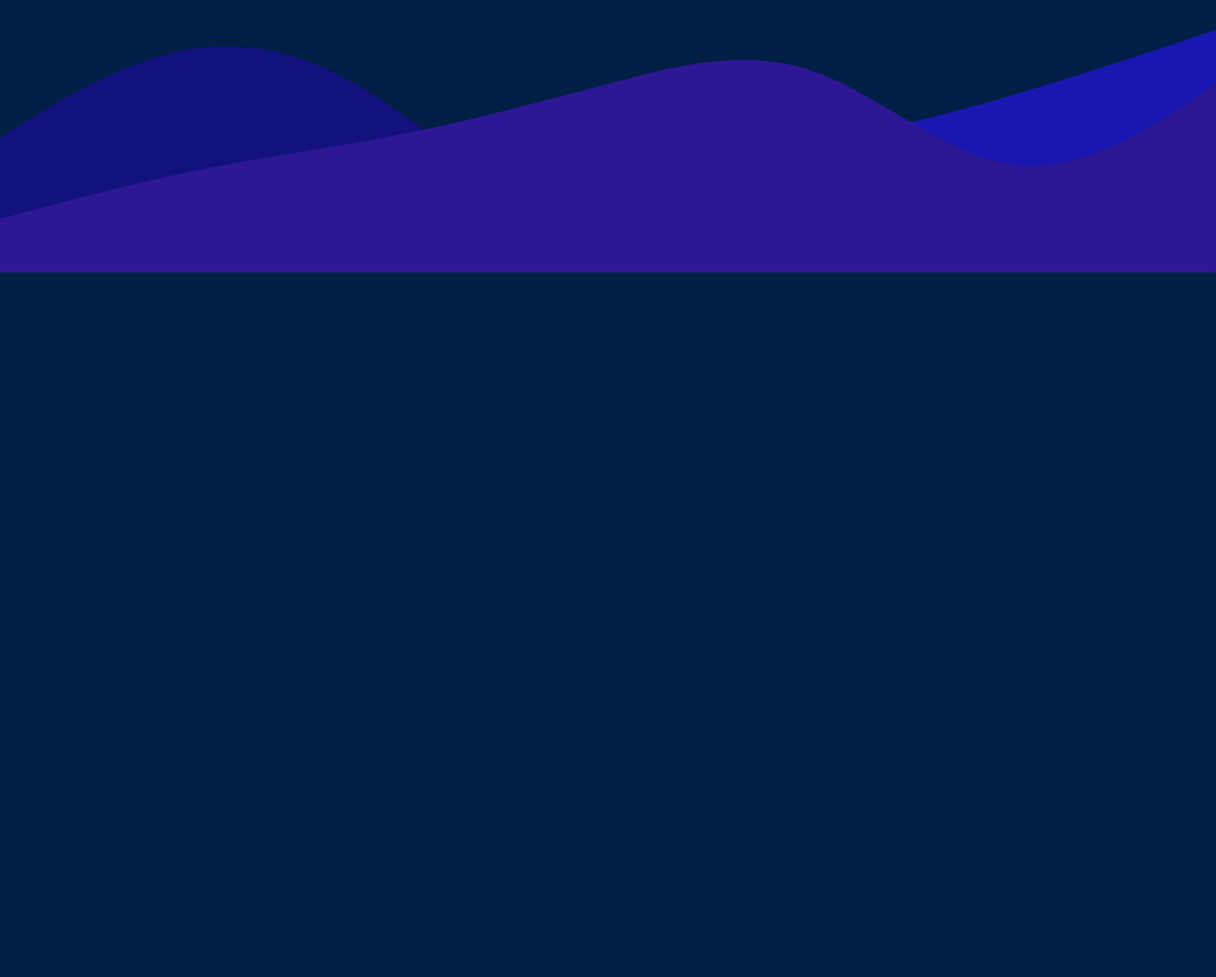
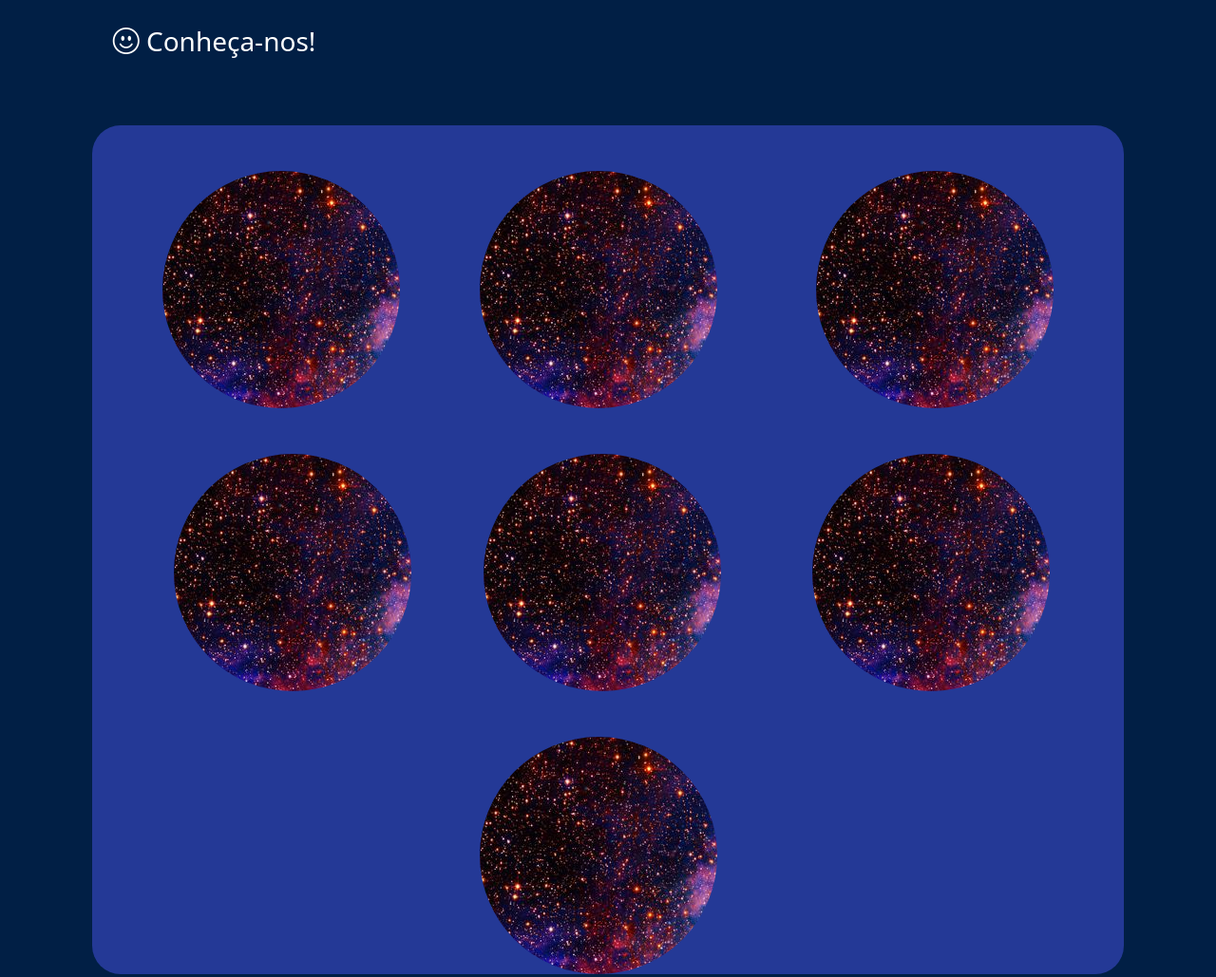
Before and after one commit to marip864/Projeto_Bootstrap, a plain HTML site: page index.html in a window 1280 px wide. Shown: the part 668-1697 px from the top of the page at 95% size. Before the commit the page ends 955 px from the top, so only its background shows below. Drawn offline with nearby package versions, Linux system fonts and the light colour scheme; a web font is replaced by a local one.

Commit message:
conheça adicionado

```diff
--- a/index.html
+++ b/index.html
@@ -161,7 +161,110 @@
   </div>
   <div class="col-md-1"></div>
   <br><br>
+  <div class="row" style="color: white;">
+  <div class="col-md-1"></div>
+    <h3 class="col-md-10 mt-4 mb-4"><i class="bi bi-emoji-smile"></i> Conheça-nos! </h3>
+  <div class="col-md-1"></div>
+  </div>
+  <br><br>
+
+  </div>
+
+  <div class="row">
+
+  <div class="col-md-1"></div>
+
+  <div class="col-md-10" style="background-color: #404fd590; border-radius: 30px;">
+
+    <br><br>
+
+  <div class="container">
+
+    <div class="row">
+      <div class="col-md-4">
+        <div type="button" class="btn" data-bs-toggle="popover" data-bs-title="Popover title" data-bs-content="And here's some amazing content.
+        It's very engaging. Right?" style="margin-left: 50px; border-radius: 100%; height:250px; width:250px; border-color: transparent; background-image:
+        url(galaxia.jpg);">
+        </div>
+      </div>
+      <div class="col-md-4">
+        <div type="button" class="btn" data-bs-toggle="popover" data-bs-title="Popover title" data-bs-content="And here's some amazing content.
+        It's very engaging. Right?" style="margin-left: 30px; border-radius: 100%; height:250px; width:250px; border-color: transparent; background-image:
+        url(galaxia.jpg);">
+        </div>
+      </div>
+      <div class="col-md-4">
+
+        <div type="button" class="btn" data-bs-toggle="popover" data-bs-title="Popover title" data-bs-content="And here's some amazing content.
+        It's very engaging. Right?" style="margin-left: 30px; border-radius: 100%; height:250px; width:250px; border-color: transparent; background-image:
+        url(galaxia.jpg);"></div>
+
+      </div>
+
+
+    </div>
+
+    <br><br>
+
+    <div class="container">
+
+      <div class="row">
+        <div class="col-md-4">
+          <div type="button" class="btn" data-bs-toggle="popover" data-bs-title="Popover title" data-bs-content="And here's some amazing content.
+          It's very engaging. Right?" style="margin-left: 50px; border-radius: 100%; height:250px; width:250px; border-color: transparent; background-image:
+          url(galaxia.jpg);">
+          </div>
+        </div>
+        <div class="col-md-4">
+          <div type="button" class="btn" data-bs-toggle="popover" data-bs-title="Popover title" data-bs-content="And here's some amazing content.
+          It's very engaging. Right?" style="margin-left: 30px; border-radius: 100%; height:250px; width:250px; border-color: transparent; background-image:
+          url(galaxia.jpg);">
+          </div>
+        </div>
+        <div class="col-md-4">
+
+          <div type="button" class="btn" data-bs-toggle="popover" data-bs-title="Popover title" data-bs-content="And here's some amazing content.
+          It's very engaging. Right?" style="margin-left: 30px; border-radius: 100%; height:250px; width:250px; border-color: transparent; background-image:
+          url(galaxia.jpg);"></div>
+
+        </div>
+
+      </div></div>
+
+  </div>
+
+  <br><br>
+
+  <div class="container">
+
+    <div class="row">
+      <div class="col-md-4"></div>
+      <div class="col-md-4">
+        <div type="button" class="btn" data-bs-toggle="popover" data-bs-title="Popover title" data-bs-content="And here's some amazing content.
+        It's very engaging. Right?" style="margin-left: 30px; border-radius: 100%; height:250px; width:250px; border-color: transparent; background-image:
+        url(galaxia.jpg);">
+        </div>
+      </div>
+      <div class="col-md-4"></div>
+
+    </div></div>
+
 </div>
+
+</div>
+
+
+<div class="col-md-1"></div>
+
+</div>
+
+<br><br>
+
+
+
+
+
+
 
 
 <div>
@@ -186,6 +289,8 @@
 </div>
 
 <script type="text/javascript">
+  const popoverTriggerList = document.querySelectorAll('[data-bs-toggle="popover"]')
+const popoverList = [...popoverTriggerList].map(popoverTriggerEl => new bootstrap.Popover(popoverTriggerEl))
   const popover = new bootstrap.Popover('.example-popover', {
   container: 'body'
 })
```
Also changed, not shown: lattes.png (added), 1 other file.
